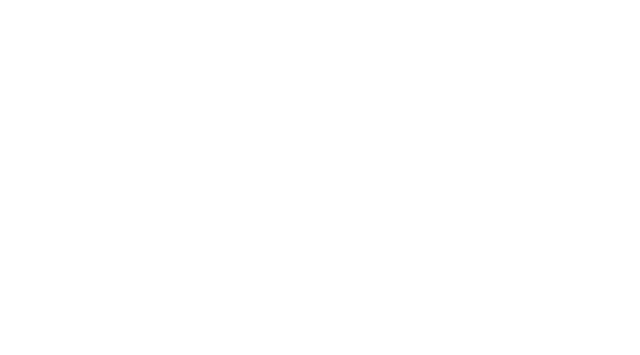
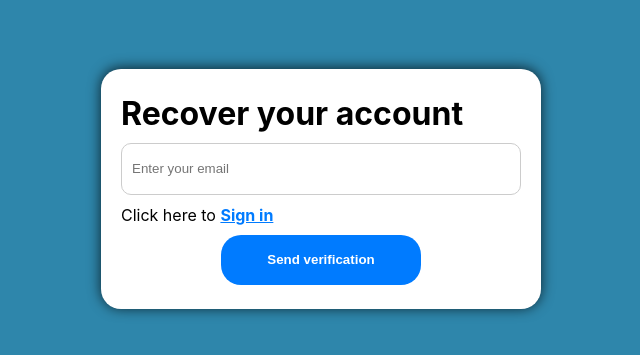
Before and after one commit to marcusxro/pcupIT, a React (Create React App) app: page /Recover in a window 1280 px wide. Before the commit this address had no page. Shown: the part 211-566 px from the top of the page, without its empty margins (319-959 px from the left). Built offline with nearby package versions, Linux system fonts and the light colour scheme.

Commit message:
Added authentication

```diff
--- a/package.json
+++ b/package.json
@@ -8,7 +8,7 @@
     "@testing-library/react": "^13.4.0",
     "@testing-library/user-event": "^13.5.0",
     "axios": "^1.6.7",
-    "firebase": "^10.8.1",
+    "firebase": "^10.9.0",
     "react": "^18.2.0",
     "react-dom": "^18.2.0",
     "react-redux": "^9.1.0",
--- a/src/App.css
+++ b/src/App.css
@@ -3,7 +3,7 @@
   margin: 0px;
 }
 
-.homepageCon{
+.homepageCon {
   display: flex;
   flex-direction: column;
   align-items: center;
@@ -11,26 +11,32 @@
   height: 100vh;
   padding: 10px;
 }
+
 .homepageCon table {
   width: 100%;
   height: auto;
   padding: 10px;
 }
+
 .homepageCon table thead {
-background-color: #2E86AB;
+  background-color: #2E86AB;
 }
 
 .homepageCon table thead tr th {
   padding: 10px;
   color: white;
+
 }
+
 .searchBar {
   height: 30px;
 }
-.searchBar > input{
+
+.searchBar>input {
   height: 30px;
   padding: 10px;
 }
+
 .tableCon {
   margin: 10px;
   height: 80%;
@@ -42,9 +48,12 @@ background-color: #2E86AB;
   width: 90%;
   transition: height 0.3s ease-in-out;
   margin-bottom: 10px;
-}.tableCon::-webkit-scrollbar {
+}
+
+.tableCon::-webkit-scrollbar {
   display: none;
 }
+
 .homepageCon .bottomNav button {
   all: unset;
   width: 150px;
@@ -55,22 +64,26 @@ background-color: #2E86AB;
   background-color: #2E86AB;
   margin-top: 20px;
 }
-.upperContent{
+
+.upperContent {
   display: flex;
   justify-content: space-between;
   align-items: center;
   width: 90%;
   padding-inline: 10px;
 }
+
 .searchBar {
   width: 30%;
   height: 50px;
 }
+
 .searchBar .search {
   height: 100%;
   border-radius: 10px;
 }
-.upperContent  input {
+
+.upperContent input {
   height: 20px;
   border: none;
   outline: none;
@@ -80,7 +93,7 @@ background-color: #2E86AB;
   width: 100%;
 }
 
-.btnCon button{
+.btnCon button {
   background-color: #2E86AB;
   border: none;
   outline: none;
@@ -97,10 +110,12 @@ table {
   border-collapse: collapse;
 }
 
-th, td {
+th,
+td {
   padding: 10px;
   text-align: left;
   border-bottom: 1px solid #ddd;
+  border: 1px solid #ddd;
 }
 
 th {
@@ -116,22 +131,34 @@ input[type="number"] {
   border-radius: 4px;
   box-sizing: border-box;
 }
+
 input[type="date"] {
   padding: 10px;
   border-radius: 10px;
   border: none;
 }
+
 .addDataContent {
   margin: 10px;
-  padding: 10px;  border: 1px solid #ccc;
+  padding: 10px;
+  border: 1px solid #ccc;
   border-radius: 10px;
 }
-.addDataContent table th, .tableCon table th {
+
+.addDataContent table th,
+.tableCon table th {
   background-color: #2E86AB;
 }
+
 /* Responsive design */
 @media (max-width: 600px) {
-  table, thead, tbody, th, td, tr {
+
+  table,
+  thead,
+  tbody,
+  th,
+  td,
+  tr {
     display: block;
   }
 
@@ -141,7 +168,9 @@ input[type="date"] {
     left: -9999px;
   }
 
-  tr { border: 1px solid #ccc; }
+  tr {
+    border: 1px solid #ccc;
+  }
 
   td {
     border: none;
@@ -165,7 +194,9 @@ input[type="date"] {
 }
 
 
-.actions button, .Send, .confirmCon button {
+.actions button,
+.Send,
+.confirmCon button {
   padding: 6px 10px;
   margin-right: 5px;
   background-color: #007bff;
@@ -175,11 +206,12 @@ input[type="date"] {
   cursor: pointer;
 }
 
-.SendCon, .confirmCon {
-display: flex;
-align-items: center;
-justify-content: center;
-margin-top: 10px;
+.SendCon,
+.confirmCon {
+  display: flex;
+  align-items: center;
+  justify-content: center;
+  margin-top: 10px;
 }
 
 .actions button:last-child {
@@ -209,8 +241,9 @@ margin-top: 10px;
   width: 100%;
   max-width: 300px;
 }
+
 .dataBody tr td {
-  border: 1px solid  #ccc;
+  border: 1px solid #ccc;
 }
 
 h1 span {
@@ -223,16 +256,6 @@ h1 span {
   padding: 10px;
 }
 
-.nav{
-  padding: 10px;
-  border-radius: 10px;
-  background-color: #007bff;
-  width: 200px;
-  display: flex;
-  align-items: center;
-  justify-content: center;
-  color: white;
-}
 
 .showData {
   padding: 10px;
@@ -245,7 +268,6 @@ h1 span {
   height: 100%;
 }
 
-/* Set table layout to fixed */
 .showDataItem table {
   table-layout: fixed;
   width: 100%;
@@ -262,7 +284,6 @@ h1 span {
 
 /* Style table rows and cells */
 .showDataItem table tbody tr td {
-  border: 1px solid #ddd;
   padding: 8px;
 }
 
@@ -277,13 +298,199 @@ h1 span {
 /* Apply styles for smaller screens */
 @media only screen and (max-width: 768px) {
   .showDataItem table {
-    font-size: 12px; /* Adjust font size for smaller screens */
+    font-size: 12px;
+    /* Adjust font size for smaller screens */
   }
 }
 
 /* Apply styles for even smaller screens */
 @media only screen and (max-width: 480px) {
   .showDataItem table {
-    font-size: 10px; /* Further reduce font size */
+    font-size: 10px;
+    /* Further reduce font size */
   }
 }
+
+
+.dataBody td {
+  word-break: break-all;
+  overflow: hidden;
+}
+
+.logOut,
+.nav {
+  padding: 10px;
+  border-radius: 10px;
+  background-color: #007bff;
+  width: 100px;
+  display: flex;
+  align-items: center;
+  justify-content: center;
+  color: white;
+  align-self: flex-end;
+}
+
+.upperNav {
+  display: flex;
+  gap: 10px;
+}
+
+@media only screen and (max-width: 1270px) {
+  .upperNav {
+    flex-direction: column;
+  }
+}
+
+.SignInCon {
+  display: flex;
+  background-color: #2E86AB;
+  align-items: center;
+  justify-content: center;
+  height: 100vh !important;
+  width: 100vw;
+}
+
+.signIn {
+  display: flex;
+  padding: 20px;
+  border-radius: 20px;
+  margin: 10px;
+  width: 100%;
+  height: 100%;
+  max-width: 600px;
+  max-height: 300px;
+  background-color: white;
+  color: black;
+  flex-direction: column;
+  box-shadow: 0px -1px 13px 0px rgba(0, 0, 0, 0.75);
+  -webkit-box-shadow: 0px -1px 13px 0px rgba(0, 0, 0, 0.75);
+  gap: 10px;
+  -moz-box-shadow: 0px -1px 13px 0px rgba(0, 0, 0, 0.75);
+}
+
+.signInText {
+  width: 100%;
+  text-align: left;
+  font-size: clamp(1.5rem, 5vw, 3rem);
+  font-weight: bold;
+  color: black;
+}
+.forgotText {
+  width: 100%;
+  text-align: left;
+  font-size: clamp(1rem, 5vw, 2rem);
+  font-weight: bold;
+  color: black;
+}
+.signIn input {
+  height: 50px;
+  padding-inline: 10px;
+  border-radius: 10px;
+  border: 1px solid #ccc;
+}.signIn input:focus {
+
+  border: 1px solid #007bff;
+  outline: none;
+}
+
+.showPass {
+  display: flex;
+  flex-direction: row;
+  align-items: center;
+  width: 100%;
+  justify-content: space-between;
+  gap: 5px;
+}
+
+.signIn button {
+  all: unset;
+  background-color: #007bff;
+  width: 200px;
+  height: 50px;
+  text-align: center;
+  display: flex;
+  align-self: center;
+  font-weight: bold;
+  justify-self: center;
+  align-items: center;
+  justify-content: center;
+  color: white;
+  border-radius: 20px;
+}
+
+.first {
+  display: flex;
+  flex-direction: row-reverse;
+  align-items: center;
+  gap:3px;
+  width: 100%;
+  justify-content: flex-end;
+}
+
+.second {
+  width: 100%;
+  text-align: right;
+}
+
+.second span {
+  text-decoration: underline;
+  color: #007bff;
+  font-weight: bold;
+  cursor: pointer;
+}
+
+.forgotPassCon {
+  display: flex;
+  align-items: center;
+  justify-content: center;
+  height: 100vh !important;
+  width: 100vw;
+  background-color: #2E86AB;
+}
+.forgotPass {
+display: flex;
+flex-direction: column;
+padding: 20px;
+width: 400px;
+margin: 10px;
+height: 200px;
+border-radius: 20px;
+box-shadow: 0px -1px 13px 0px rgba(0, 0, 0, 0.75);
+-webkit-box-shadow: 0px -1px 13px 0px rgba(0, 0, 0, 0.75);
+gap: 10px;
+-moz-box-shadow: 0px -1px 13px 0px rgba(0, 0, 0, 0.75);
+background-color: white;
+justify-content: center;
+}
+
+
+.forgotPass input {
+  height: 50px;
+  padding-inline: 10px;
+  border-radius: 10px;
+  border: 1px solid #ccc;
+}
+.forgotPass input:focus {
+  border: 1px solid #007bff;
+  outline: none;
+}
+.forgotPass button {
+  background-color: #007bff;
+  height: 50px;
+  border: none;
+  color: white;
+  font-weight: bold;
+  width: 200px;
+  border-radius: 20px;
+  display: flex;
+  align-self: center;
+  justify-content: center;
+  align-items: center;
+}
+
+.forgotPass .text span{
+  color: #007bff;
+  cursor: pointer;
+  text-decoration: underline;
+  font-weight: bold;
+}
--- a/src/App.js
+++ b/src/App.js
@@ -2,14 +2,18 @@ import './App.css';
 import { BrowserRouter as Router, Route, Routes, Navigate } from 'react-router-dom';
 import Homepage from './pages/Homepage';
 import ShowData from './pages/ShowData';
+import SignIn from './pages/SignIn';
+import ForgotPassword from './pages/ForgotPassword';
 
 function App() {
   return (
     <Router>
     <div className="App">
       <Routes>
-        <Route path='/' element={<Homepage />} />
+        <Route path='/System' element={<Homepage />} />
         <Route path='/toPrint' element={<ShowData />} />
+        <Route path='/' element={<SignIn />} />
+        <Route path='/Recover' element={<ForgotPassword />} />
       </Routes>
     </div>
   </Router>
--- /dev/null
+++ b/src/Auth.js
@@ -0,0 +1,19 @@
+// Import the functions you need from the SDKs you need
+import { initializeApp } from "firebase/app";
+import { getAuth } from "firebase/auth";
+// TODO: Add SDKs for Firebase products that you want to use
+// https://firebase.google.com/docs/web/setup#available-libraries
+
+// Your web app's Firebase configuration
+const firebaseConfig = {
+  apiKey: "AIzaSyCpthm_XufF32znag3SobxeNLBkkEO8UVY",
+  authDomain: "auth-61dad.firebaseapp.com",
+  projectId: "auth-61dad",
+  storageBucket: "auth-61dad.appspot.com",
+  messagingSenderId: "598636077695",
+  appId: "1:598636077695:web:d3cb75b920e1442a88554a"
+};
+
+// Initialize Firebase
+const app = initializeApp(firebaseConfig);
+export const Auth =  getAuth(app)
--- /dev/null
+++ b/src/pages/ForgotPassword.jsx
@@ -0,0 +1,49 @@
+import React, {useState} from 'react'
+import { useNavigate } from 'react-router-dom'
+import { sendPasswordResetEmail } from 'firebase/auth';
+import { Auth } from '../Auth';
+
+
+const ForgotPassword = () => {
+    const nav = useNavigate()
+
+    const [email, setEmail] = useState('');
+
+    const resetPassword = () => {
+
+        if(email.length === 0) {
+            alert("Please type something")
+            return
+        }
+        sendPasswordResetEmail(Auth, email)
+            .then(() => {
+                setEmail('')
+                alert("Verification sent!")
+                console.log("DONE!")
+            })
+            .catch((error) => {
+                if (error.code === 'auth/user-not-found') {
+                    alert('User does not exist');
+                    setEmail('')
+                } else {
+                    alert('There is some error');
+                }
+            });
+    };
+  return (
+    <div className='forgotPassCon'>
+        <div className="forgotPass">
+            <div className="forgotText">
+                Recover your account
+            </div>
+            <input type="email" placeholder='Enter your email' value={email} onChange={(e) => {setEmail(e.target.value)}} />
+            <div className="text">
+                Click here to <span onClick={() => {nav('/')}}>Sign in</span>
+            </div>
+            <button onClick={resetPassword}>Send verification</button>
+        </div>
+    </div>
+  )
+}
+
+export default ForgotPassword
--- a/src/pages/ShowData.jsx
+++ b/src/pages/ShowData.jsx
@@ -1,6 +1,10 @@
 import React, { useState, useEffect } from 'react'
 import { useSelector } from 'react-redux'
 import axios from 'axios'
+import { useNavigate } from 'react-router-dom'
+import { signInWithEmailAndPassword, onAuthStateChanged, signOut } from 'firebase/auth'
+import { Auth } from '../Auth'
+
 
 const ShowData = () => {
     const dataFromArray = useSelector((state) => state.arrayReducer.value)
@@ -16,6 +20,18 @@ const ShowData = () => {
             })
     }, [filteredData])
 
+    const nav = useNavigate()
+
+    useEffect(() => {
+        const unsub = onAuthStateChanged(Auth, (acc) => {
+            if (!acc) {
+                nav("/")
+            } else {
+                nav('/toPrint')
+            }
+        })
+        return () => { unsub() }
+    }, [])
 
     return (
         <div className='showData'>
--- /dev/null
+++ b/src/pages/SignIn.jsx
@@ -0,0 +1,86 @@
+import React, { useEffect, useRef, useState } from 'react'
+import { useNavigate } from 'react-router-dom'
+import { signInWithEmailAndPassword, onAuthStateChanged } from 'firebase/auth'
+import { Auth } from '../Auth'
+
+const SignIn = () => {
+    const nav = useNavigate()
+    const [user, setUser] = useState(null)
+    const [password, setPassword] = useState('')
+    const [email, setEmail] = useState('')
+    const showpass = useRef(null)
+    const passwordEl = useRef(null)
+    useEffect(() => {
+        const unsub = onAuthStateChanged(Auth, (acc) => {
+            if (!acc) {
+                nav("/")
+            } else {
+                nav('/System')
+            }
+        })
+        return () => { unsub() }
+    }, [])
+
+    const signIn = () => {
+        if (password.length === 0) {
+            alert("Password input is empty");
+            return;
+        } if (email.length === 0) {
+            alert("Email input is empty");
+            return;
+        }
+        else if (password.length <= 5) {
+            alert("Password should be at least 6 characters long");
+            return;
+        }
+        else {
+            signInWithEmailAndPassword(Auth, email, password)
+                .then((userCredential) => {
+                    const user = userCredential.user;
+                    setUser(user.uid);
+                    console.log("WELCOME", user.email)
+                    nav('/System')
+
+                }).catch((err) => {
+                    if (err.code === 'auth/user-not-found' || err.code === 'auth/wrong-password' || err.code === 'auth/too-many-requests' || err.code === 'auth/invalid-credential') {
+                        alert("user not found")
+
+                    } else {
+                        console.error('Authentication error:', err);
+                    }
+                });
+        }
+
+    }
+
+
+    const [bools, setBoolean] = useState(false)
+
+    return (
+
+        <div className='SignInCon'>
+            <div className="signIn">
+                <div className="signInText">
+                    Sign in
+                </div>
+                <input type="email" placeholder='Type your email' value={email} onChange={(e) => { setEmail(e.target.value) }} />
+                <input type={`${bools ? "text" : "password"}`} ref={passwordEl} placeholder='Type your password' value={password} onChange={(e) => { setPassword(e.target.value) }} />
+
+                <div className="showPass">
+
+                    <div className="first">
+                        <label ref={showpass} onClick={() => { setBoolean(!bools) }} htmlFor="check">Show password</label>
+                        <input type="checkbox" name='check' onClick={() => { setBoolean(!bools) }} />
+                    </div>
+
+                    <div className="second">
+                        Forgot your password? <span onClick={() => { nav('/Recover') }}>Click here</span>
+                    </div>
+                </div>
+                <button onClick={() => { signIn() }}>Sign in</button>
+            </div>
+        </div>
+    )
+}
+
+export default SignIn
```
Also changed, not shown: src/pages/Homepage.jsx (+36 -2 lines), 1 other file (tests, documents, lock files or other folders).
